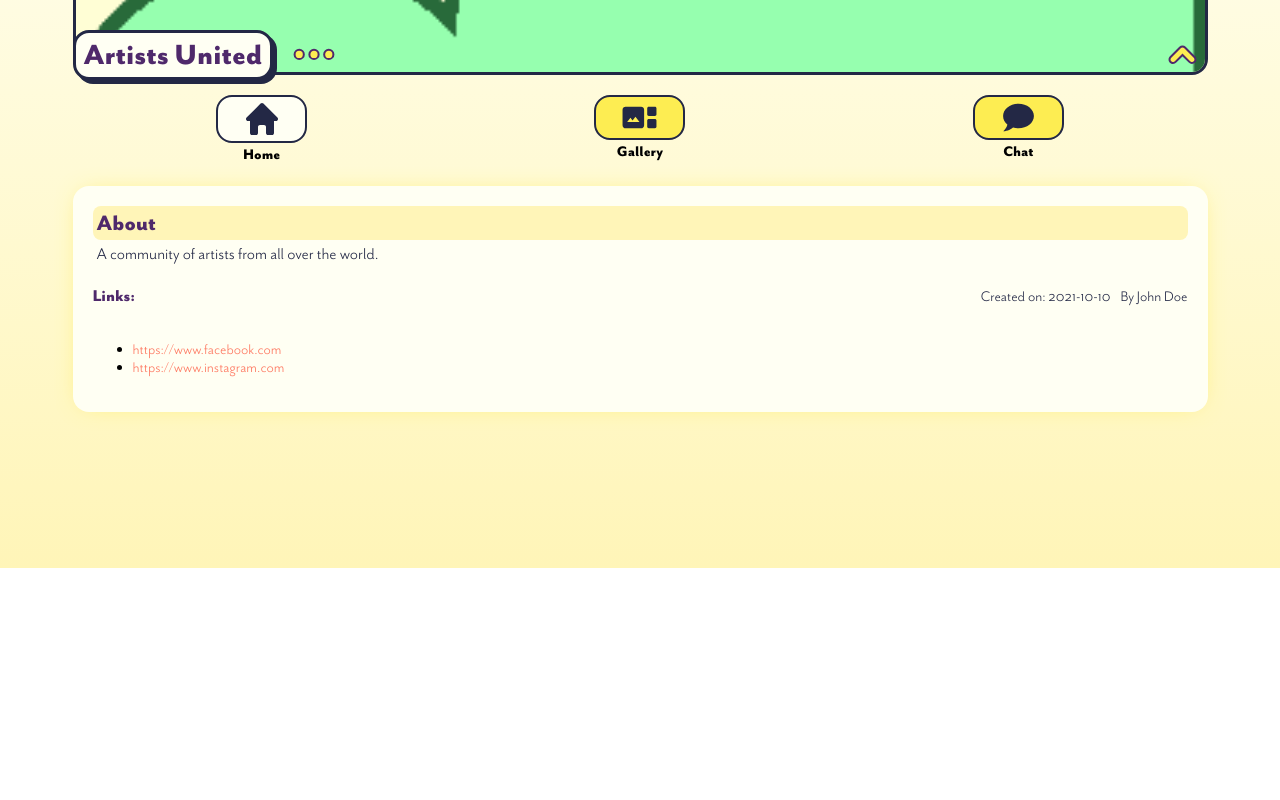
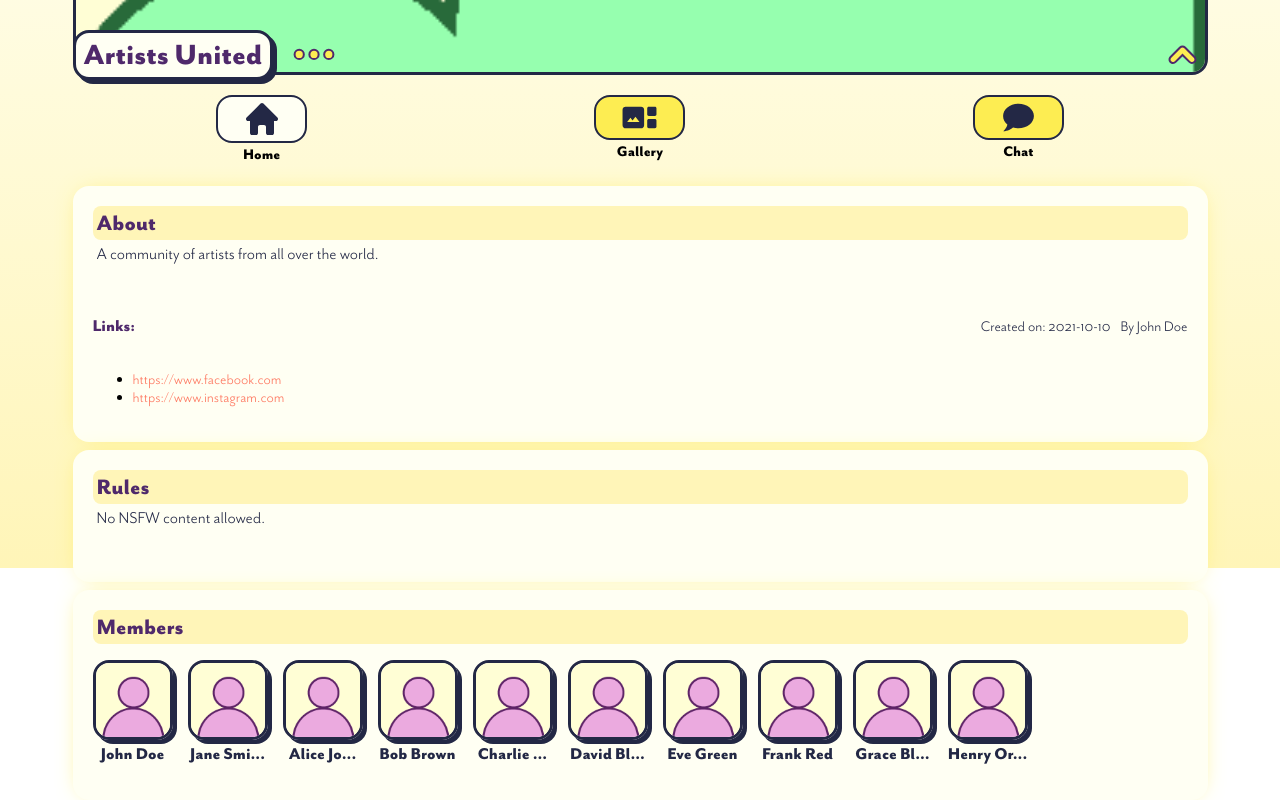
Before and after one commit to Thomas-More-ArtDefine/ArtDefine-front, a React (Create React App) app in the folder artdefine/: page /group/1 in a window 1280 px wide. Shown: the part 232-1032 px from the top of the page. Before the commit the page ends 800 px from the top, so only its background shows below. Built offline with nearby package versions, Linux system fonts and the light colour scheme; no server answers.

Commit message:
basic members

```diff
--- a/artdefine/src/App.scss
+++ b/artdefine/src/App.scss
@@ -371,6 +371,7 @@ div.mobileMenu{
   border-radius: 16px 0px 0px 0px;
   border: 4px $canary-yellow-dark;
   border-style: solid none none solid;
+  z-index: 1;
 }
 
 div.modalbackground{
@@ -796,6 +797,12 @@ h5 {
       }
     }
 
+    >.content{
+      display: flex;
+      flex-direction: column;
+      gap: 8px;
+    }
+
 }
 
 // --- Components ---
@@ -943,7 +950,7 @@ h5 {
 }
 
 
-.text-card{
+.card{
   display: flex;
   flex-direction: column;
   background-color: $canvas-white-light;
@@ -963,12 +970,19 @@ h5 {
     border-radius: $corner-radius-sm;
 
   }
+
+}
+
+.text-card{
   .content{
     font-family: "EavesSansBook";
     font-size: 18px;
     margin: 4px;
     color: $midnight-blue;
     text-align: left;
+    min-height: 50px;
+    max-height: 200px;
+    overflow-y: scroll;
   }
 
   .footer{
@@ -996,3 +1010,30 @@ h5 {
     }
   }
 }
+
+.users-card{
+  .list{
+    display: flex;
+    flex-wrap: wrap;
+    gap: 20px;
+  }
+}
+.user-small-card{
+  display: flex;
+  align-items: center;
+  gap: 10px;
+  max-width: 75px;
+  img{
+    width: 74px;
+    height: 74px;
+    object-fit: cover;
+    @include border-standard(3px);
+    @include border-effect("1,1");
+  }
+  .name{
+    font-family: "EavesSansHeavy";
+    font-size: 18px;
+    color: $midnight-blue;
+    text-align: center;
+  }
+}
--- a/artdefine/src/components/Nav.tsx
+++ b/artdefine/src/components/Nav.tsx
@@ -32,7 +32,7 @@ const Nav: React.FC = () => {
 
                     </li>
                     <li className='navbutton'>
-                    <button className="primary has-icon nav" onClick={() => navigate("/groups")} ><span>Groups </span><i className="material-icons">groups</i></button>
+                    <button className="primary has-icon nav" onClick={() => navigate("/group/asdf")} ><span>Groups </span><i className="material-icons">groups</i></button>
 
                     </li>
                     <li className='navbutton'>
--- a/artdefine/src/components/TextCard.tsx
+++ b/artdefine/src/components/cards/TextCard.tsx
@@ -14,7 +14,7 @@ const TextCard = ({
   owner?: string;
 }) => {
   return (
-    <div className="text-card">
+    <div className="text-card card">
       <div className="title">{title}</div>
       {subTitle && <h3 className="subtitle">{subTitle}</h3>}
       <p className="content">{text}</p>
--- /dev/null
+++ b/artdefine/src/components/cards/UserSmallCard.tsx
@@ -0,0 +1,33 @@
+import { User } from "../../model/userModel";
+
+
+const checkLength = (text:string) => {
+    if (text.length > 9) {
+        return text.slice(0, 8) + "...";
+    } else {
+        return text;
+    }
+}
+
+
+
+const UserSmallCard = ({user}:{user:User}) => {
+    return (
+        <>
+        {
+            <div className="user-small-card">
+                <div className="content">
+                    <div className="image">
+                        <img src={user.user_profile_picture} alt="profile" />
+                    </div>
+                    <div className="info">
+                        <div className="name">{checkLength(user.user_name)}</div>
+                    </div>
+                </div>
+            </div>
+        }
+        </>
+    );
+    }
+
+export default UserSmallCard;
--- /dev/null
+++ b/artdefine/src/components/cards/UsersCard.tsx
@@ -0,0 +1,26 @@
+import { User } from "../../model/userModel";
+import UserSmallCard from "./UserSmallCard";
+
+const UsersCard = ({
+    title,
+  users
+  }: {
+    title: string;
+
+    users: User[];
+
+  }) => {
+    return (
+      <div className="users-card card">
+        <div className="title">{title}</div>
+        <p className="content"><div className="list">{
+            users.map((user, index) => (
+                <UserSmallCard key={index} user={user} />
+              ))
+        }</div></p>
+
+      </div>
+    );
+  };
+
+  export default UsersCard;
--- a/artdefine/src/components/group/GroupHome.tsx
+++ b/artdefine/src/components/group/GroupHome.tsx
@@ -1,9 +1,19 @@
-import TextCard from "../TextCard";
+import { GroupModel } from "../../model/GroupModel";
+import TextCard from "../cards/TextCard";
+import UsersCard from "../cards/UsersCard";
 
-const GroupHome = ({title, text, creationDate, links, owner} : {title:string, text:string, creationDate: string, links: string[], owner:string}) => {
+const GroupHome = ({group} : {group:GroupModel}) => {
     return (
         <>
-        <TextCard title={title}  text={text} creationDate={creationDate} links={links} owner={owner} />
+        <div className="about">
+        <TextCard title="About"  text={group.group_bio} creationDate={group.group_creationdate} links={group.group_links} owner={group.creator_name} />
+        </div>
+        <div className="rules">
+            <TextCard title="Rules" text={group.group_rules}/>
+        </div>
+        <div className="members">
+            <UsersCard title="Members" users={group.group_members}/>
+        </div>
         </>
     );
     }
--- a/artdefine/src/mock/GroupMock.ts
+++ b/artdefine/src/mock/GroupMock.ts
@@ -1,9 +1,11 @@
 import { GroupModel } from "../model/GroupModel";
-import profilePic from "../assets/images/mock-profile-pic.png"
+import profilePic from "../assets/images/mock-profile-pic.png";
 import src from "../assets/images/mock-banner-pic.png";
+import USERMOCK from "./UserMock";
 
 
-const  GROUPMOCK: GroupModel[] = [
+
+const GROUPMOCK: GroupModel[] = [
   {
     id: 1,
     group_name: "Artists United",
@@ -16,12 +18,26 @@ const  GROUPMOCK: GroupModel[] = [
     group_queued_deletion_date: null,
     creator_name: "John Doe",
     creator_id: "1",
-        group_links: ["https://www.facebook.com", "https://www.instagram.com"]
+    group_links: ["https://www.facebook.com", "https://www.instagram.com"],
+    group_rules: "No NSFW content allowed.",
+    group_members: USERMOCK,
+  },
+  {
+    id: 2,
+    group_name: "Design Enthusiasts",
+    group_creationdate: "2021-11-01",
+    group_userlimit: 50,
+    group_bio: "A community for design enthusiasts to share ideas and inspiration.",
+    group_profile_picture: profilePic,
+    group_banner_picture: src,
+    group_queued_deletion: false,
+    group_queued_deletion_date: null,
+    creator_name: "Jane Smith",
+    creator_id: "2",
+    group_links: ["https://www.twitter.com", "https://www.linkedin.com"],
+    group_rules: "Respect each other's work and provide constructive feedback.",
+    group_members: USERMOCK,
   }
 ];
 
-
-
-
-
 export default GROUPMOCK;
--- a/artdefine/src/mock/UserMock.ts
+++ b/artdefine/src/mock/UserMock.ts
@@ -11,6 +11,78 @@ const USERMOCK:User[] = [
         user_deactivated: false,
         user_deactivation_date: ""
     },
+    {
+        id: 2,
+        user_name: "Jane Smith",
+        user_subtitle: "Designer",
+        user_profile_picture: profilePic,
+        user_deactivated: false,
+        user_deactivation_date: ""
+    },
+    {
+        id: 3,
+        user_name: "Alice Johnson",
+        user_subtitle: "Photographer",
+        user_profile_picture: profilePic,
+        user_deactivated: false,
+        user_deactivation_date: ""
+    },
+    {
+        id: 4,
+        user_name: "Bob Brown",
+        user_subtitle: "Illustrator",
+        user_profile_picture: profilePic,
+        user_deactivated: false,
+        user_deactivation_date: ""
+    },
+    {
+        id: 5,
+        user_name: "Charlie White",
+        user_subtitle: "Painter",
+        user_profile_picture: profilePic,
+        user_deactivated: false,
+        user_deactivation_date: ""
+    },
+    {
+        id: 6,
+        user_name: "David Black",
+        user_subtitle: "Sculptor",
+        user_profile_picture: profilePic,
+        user_deactivated: false,
+        user_deactivation_date: ""
+    },
+    {
+        id: 7,
+        user_name: "Eve Green",
+        user_subtitle: "Architect",
+        user_profile_picture: profilePic,
+        user_deactivated: false,
+        user_deactivation_date: ""
+    },
+    {
+        id: 8,
+        user_name: "Frank Red",
+        user_subtitle: "Animator",
+        user_profile_picture: profilePic,
+        user_deactivated: false,
+        user_deactivation_date: ""
+    },
+    {
+        id: 9,
+        user_name: "Grace Blue",
+        user_subtitle: "Graphic Designer",
+        user_profile_picture: profilePic,
+        user_deactivated: false,
+        user_deactivation_date: ""
+    },
+    {
+        id: 10,
+        user_name: "Henry Orange",
+        user_subtitle: "Web Designer",
+        user_profile_picture: profilePic,
+        user_deactivated: false,
+        user_deactivation_date: ""
+    }
 
 ];
 
--- a/artdefine/src/model/GroupModel.ts
+++ b/artdefine/src/model/GroupModel.ts
@@ -1,3 +1,5 @@
+import { User } from "./userModel";
+
 export interface GroupModel{
     id: number;
     group_name: string;
@@ -11,4 +13,6 @@ export interface GroupModel{
     creator_name: string;
     creator_id: string;
     group_links: string[];
+    group_rules: string;
+    group_members: User[];
 }
--- a/artdefine/src/pages/group/Group.tsx
+++ b/artdefine/src/pages/group/Group.tsx
@@ -19,7 +19,7 @@ export default function Group() {
                 <GroupBanner name={group.group_name} bannerUrl={group.group_banner_picture} alt={"Banner picture of the group."} />
                 <GroupNav handleStepChange={setCurrentStep} currentStep={currentStep}/>
                 <div className="content">
-                {currentStep === "Home" && <GroupHome title={"About"} text={group.group_bio} creationDate={group.group_creationdate} links={group.group_links} owner={group.creator_name} />}
+                {currentStep === "Home" && <GroupHome group={group}/>}
                 {currentStep === "Gallery" && <div>Gallery</div>}
                 {currentStep === "Chat" && <div>Chat</div>}
                  </div>
```
Lines whose indentation alone changed are shown as unchanged.
